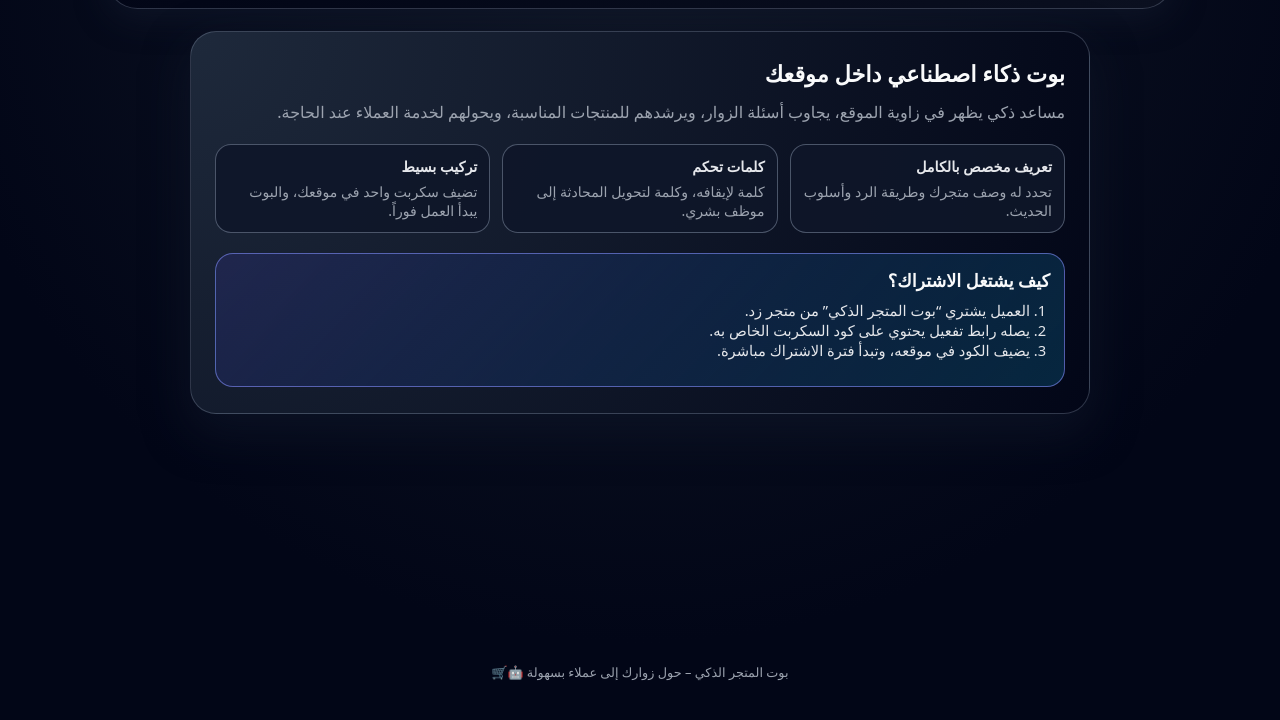
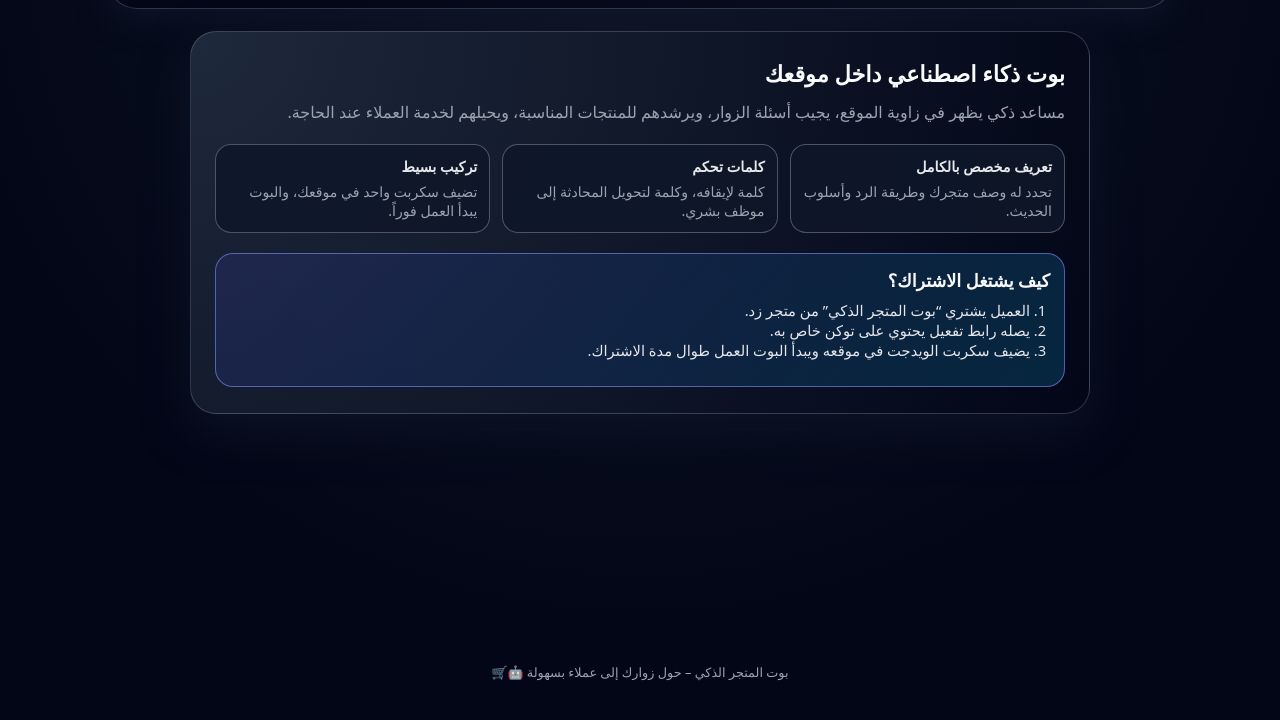
Before and after one commit to Dari5644/a1, a website: page public/store-ai.html in a window 1280 px wide. Shown: the part 74-794 px from the top of the page. Drawn offline with Linux system fonts and the light colour scheme.

Commit message:
Update store-ai.html

```diff
--- a/public/store-ai.html
+++ b/public/store-ai.html
@@ -20,8 +20,8 @@
         <section class="card">
           <h1 class="title">بوت ذكاء اصطناعي داخل موقعك</h1>
           <p class="text">
-            مساعد ذكي يظهر في زاوية الموقع، يجاوب أسئلة الزوار، ويرشدهم للمنتجات
-            المناسبة، ويحولهم لخدمة العملاء عند الحاجة.
+            مساعد ذكي يظهر في زاوية الموقع، يجيب أسئلة الزوار، ويرشدهم للمنتجات
+            المناسبة، ويحيلهم لخدمة العملاء عند الحاجة.
           </p>
 
           <div class="info-grid">
@@ -43,8 +43,8 @@
             <h2>كيف يشتغل الاشتراك؟</h2>
             <ol>
               <li>العميل يشتري “بوت المتجر الذكي” من متجر زد.</li>
-              <li>يصله رابط تفعيل يحتوي على كود السكربت الخاص به.</li>
-              <li>يضيف الكود في موقعه، وتبدأ فترة الاشتراك مباشرة.</li>
+              <li>يصله رابط تفعيل يحتوي على توكن خاص به.</li>
+              <li>يضيف سكربت الويدجت في موقعه ويبدأ البوت العمل طوال مدة الاشتراك.</li>
             </ol>
           </div>
         </section>
```
